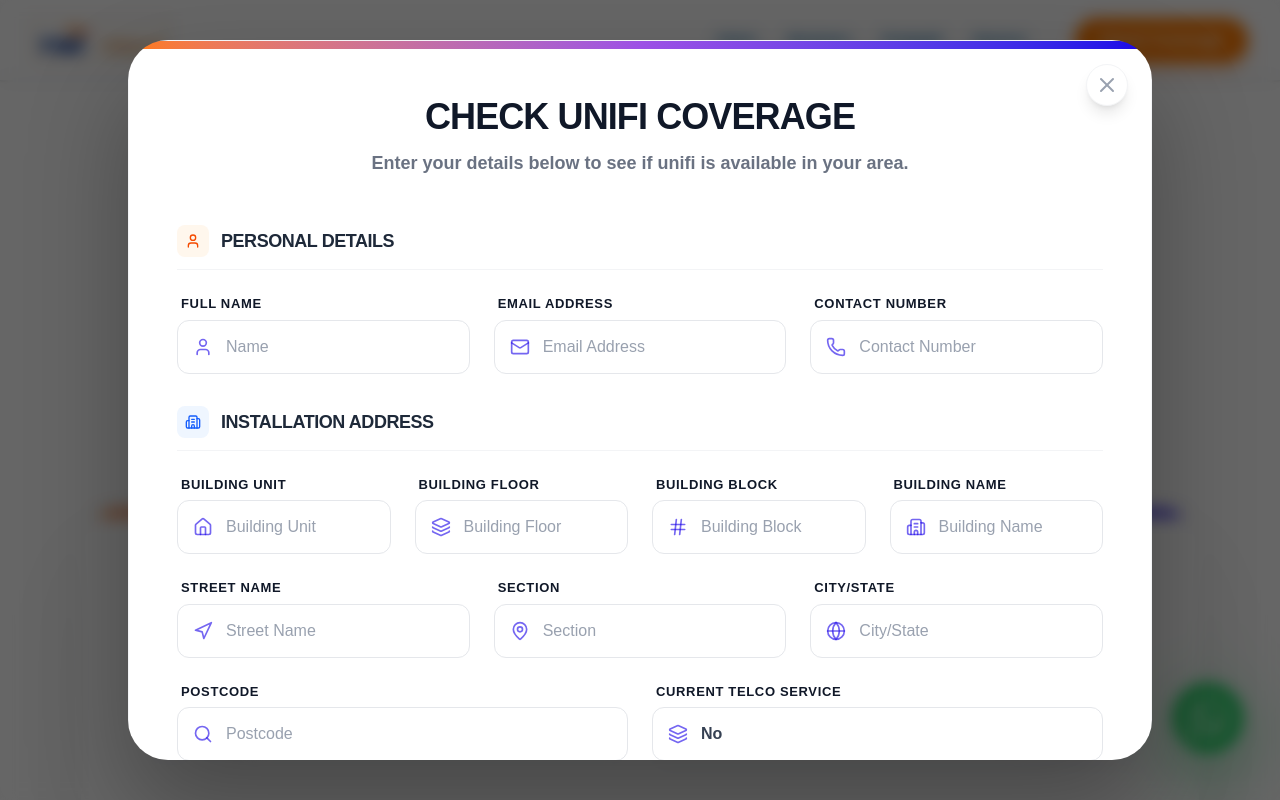
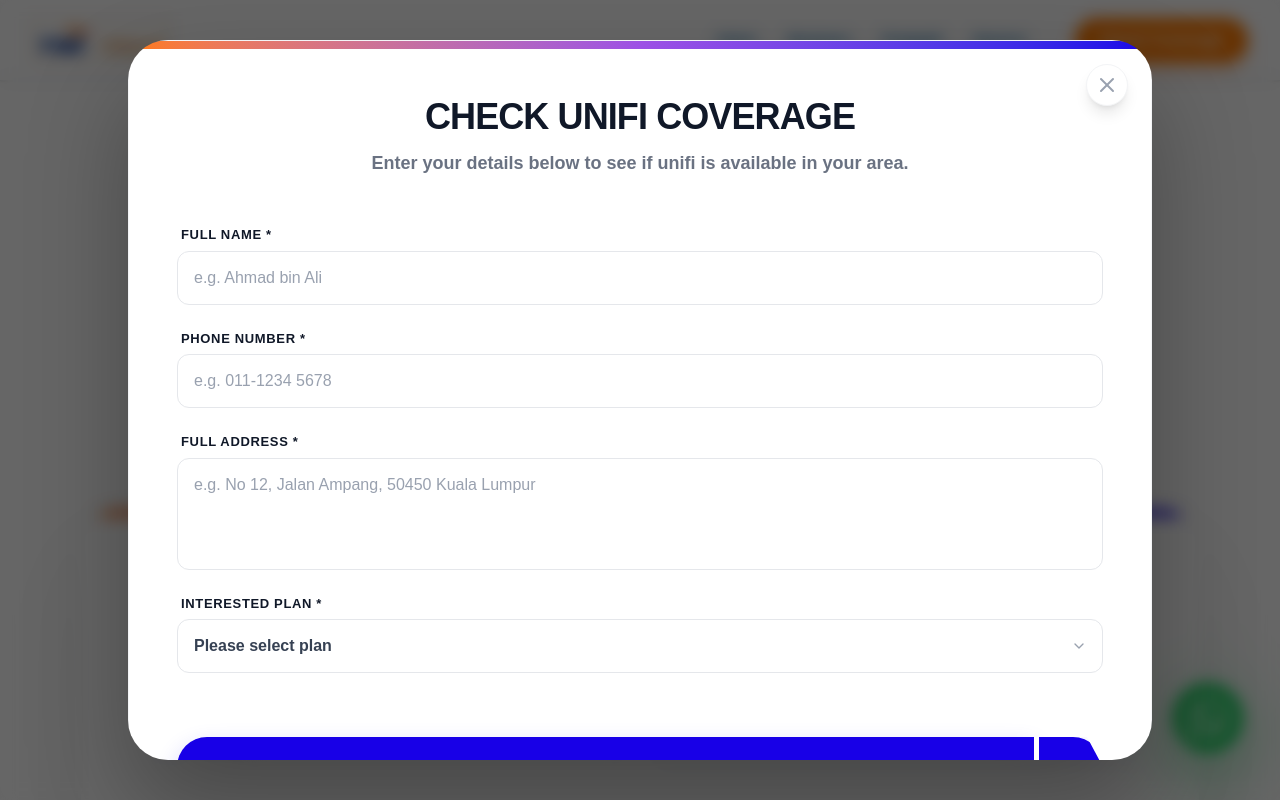
Before and after one commit to cwhui1001/Unifi_Distributer, a Next.js app: page /apply-unifi-home in a window 1280 px wide. Shown: the top 800 px of the page. Built offline with nearby package versions, Linux system fonts and the light colour scheme.

Commit message:
updated check coverage form

```diff
--- a/src/components/ApplicationForm.tsx
+++ b/src/components/ApplicationForm.tsx
@@ -37,31 +37,7 @@ export default function ApplicationForm({ initialType }: ApplicationFormProps) {
 
       let parsedDevice = "";
       if (device) {
-        const devStr = device as string;
-        // Fuzzy matching logic for Home Broadband Devices (TVs & iPads)
-        const matchedFibreDevice = availableFibreDevices.find(d => {
-          const cleanD = d.replace(/\s+/g, "").toLowerCase();
-          const cleanDev = devStr.replace(/\s+/g, "").toLowerCase();
-          return cleanD.includes(cleanDev) || cleanDev.includes(cleanD);
-        });
-
-        if (matchedFibreDevice) {
-          parsedDevice = matchedFibreDevice;
-        } else {
-          // Fallback keyword matching just in case
-          const lower = devStr.toLowerCase();
-          if (lower.includes("43")) {
-            parsedDevice = "Samsung/Sharp TV (43\")";
-          } else if (lower.includes("55")) {
-            parsedDevice = "Samsung/Sharp TV (55\")";
-          } else if (lower.includes("65")) {
-            parsedDevice = "Samsung/Sharp TV (65\")";
-          } else if (lower.includes("75")) {
-            parsedDevice = "Samsung/Sharp TV (75\")";
-          } else if (lower.includes("ipad")) {
-            parsedDevice = "Apple iPad 11 (128GB)";
-          }
-        }
+        parsedDevice = matchDeviceToFibreOption(device as string, (plan as string) || "");
       }
 
       if (pkg || plan || parsedDevice) {
@@ -98,13 +74,86 @@ export default function ApplicationForm({ initialType }: ApplicationFormProps) {
     "Fixed IP": ["1 Fixed IP", "5 Fixed IP"],
   };
 
-  const availableFibreDevices = [
-    "Samsung/Sharp TV (43\")",
-    "Samsung/Sharp TV (55\")",
-    "Samsung/Sharp TV (65\")",
-    "Samsung/Sharp TV (75\")",
-    "Apple iPad 11 (128GB)"
-  ];
+  const getAvailableDevices = (plan: string) => {
+    if (!plan) return [];
+    const planLower = plan.toLowerCase();
+    if (planLower.includes("300mbps")) {
+      return [
+        "FREE 6 MONTHS",
+        "43 INCH SMART TV (ADDON RM10)"
+      ];
+    }
+    if (planLower.includes("500mbps")) {
+      return [
+        "FREE 6 MONTHS",
+        "55 INCH SMART TV (ADDON RM10)",
+        "65 INCH SMART TV (ADDON RM20)",
+        "IPAD 11 A16 128GB (ADDON RM10)"
+      ];
+    }
+    if (planLower.includes("1gbps")) {
+      return [
+        "65 INCH SMART TV (ADDON RM10)",
+        "75 INCH SMART TV (ADDON RM20)"
+      ];
+    }
+    return [];
+  };
+
+  const matchDeviceToFibreOption = (devStr: string, plan: string): string => {
+    const lower = devStr.toLowerCase();
+    const planLower = (plan || "").toLowerCase();
+
+    // Check if the plan is 300Mbps
+    if (planLower.includes("300mbps")) {
+      if (lower.includes("43")) {
+        return "43 INCH SMART TV (ADDON RM10)";
+      }
+      if (lower.includes("free")) {
+        return "FREE 6 MONTHS";
+      }
+    }
+    // Check if the plan is 500Mbps
+    if (planLower.includes("500mbps")) {
+      if (lower.includes("55")) {
+        return "55 INCH SMART TV (ADDON RM10)";
+      }
+      if (lower.includes("65")) {
+        return "65 INCH SMART TV (ADDON RM20)";
+      }
+      if (lower.includes("ipad")) {
+        return "IPAD 11 A16 128GB (ADDON RM10)";
+      }
+      if (lower.includes("free")) {
+        return "FREE 6 MONTHS";
+      }
+    }
+    // Check if the plan is 1Gbps
+    if (planLower.includes("1gbps")) {
+      if (lower.includes("65")) {
+        return "65 INCH SMART TV (ADDON RM10)";
+      }
+      if (lower.includes("75")) {
+        return "75 INCH SMART TV (ADDON RM20)";
+      }
+    }
+
+    // Keyword match fallback
+    if (lower.includes("43")) return "43 INCH SMART TV (ADDON RM10)";
+    if (lower.includes("55")) return "55 INCH SMART TV (ADDON RM10)";
+    if (lower.includes("75")) return "75 INCH SMART TV (ADDON RM20)";
+    if (lower.includes("ipad")) return "IPAD 11 A16 128GB (ADDON RM10)";
+    if (lower.includes("free")) return "FREE 6 MONTHS";
+    if (lower.includes("65")) {
+      if (planLower.includes("1gbps")) {
+        return "65 INCH SMART TV (ADDON RM10)";
+      } else {
+        return "65 INCH SMART TV (ADDON RM20)";
+      }
+    }
+
+    return "";
+  };
 
   const currentPackages = initialType === "home" ? homePackages : businessPackages;
 
@@ -113,7 +162,19 @@ export default function ApplicationForm({ initialType }: ApplicationFormProps) {
     if (type === "checkbox") {
       setFormData((prev) => ({ ...prev, [name]: (e.target as HTMLInputElement).checked }));
     } else {
-      setFormData((prev) => ({ ...prev, [name]: value }));
+      setFormData((prev) => {
+        const nextData = { ...prev, [name]: value };
+        if (name === "package") {
+          nextData.plan = "";
+          nextData.device = "";
+        } else if (name === "plan") {
+          const availableForNewPlan = getAvailableDevices(value);
+          if (prev.device && !availableForNewPlan.includes(prev.device)) {
+            nextData.device = "";
+          }
+        }
+        return nextData;
+      });
     }
   };
 
@@ -337,12 +398,13 @@ export default function ApplicationForm({ initialType }: ApplicationFormProps) {
                   <Smartphone className={iconClasses} />
                   <select
                     name="device"
-                    className={`${inputClasses} pl-12 appearance-none cursor-pointer pr-10`}
+                    disabled={!formData.plan || getAvailableDevices(formData.plan).length === 0}
+                    className={`${inputClasses} pl-12 appearance-none cursor-pointer pr-10 disabled:bg-gray-50 disabled:cursor-not-allowed`}
                     value={formData.device}
                     onChange={handleInputChange}
                   >
-                    <option value="">No Bundled Device</option>
-                    {availableFibreDevices.map(device => (
+                    <option value="">{formData.plan && getAvailableDevices(formData.plan).length > 0 ? "No Bundled Device" : "No Device Options for this plan"}</option>
+                    {getAvailableDevices(formData.plan).map(device => (
                       <option key={device} value={device}>{device}</option>
                     ))}
                   </select>
--- a/src/components/CoverageForm.tsx
+++ b/src/components/CoverageForm.tsx
@@ -7,22 +7,14 @@ export default function CoverageForm() {
   const router = useRouter();
   const [formData, setFormData] = useState({
     "user-name": "",
-    "user-email": "",
     "user-contact": "",
-    "building_name": "",
-    "floor_no": "",
-    "unit_no": "",
-    "block_no": "",
-    "street": "",
-    "section_no": "",
-    "city": "",
-    "telco": "No",
-    "postcode": "",
+    "full_address": "",
+    "plan": "",
   });
 
   const [isSubmitting, setIsSubmitting] = useState(false);
 
-  const handleInputChange = (e: React.ChangeEvent<HTMLInputElement | HTMLSelectElement>) => {
+  const handleInputChange = (e: React.ChangeEvent<HTMLInputElement | HTMLSelectElement | HTMLTextAreaElement>) => {
     const { name, value } = e.target;
     setFormData((prev) => ({ ...prev, [name]: value }));
   };
@@ -98,223 +90,91 @@ export default function CoverageForm() {
           </div>
 
           <form onSubmit={handleSubmit} className="space-y-8">
-            {/* Section 1: Personal Information */}
-            <div>
-              <div className="flex items-center gap-3 mb-6 border-b border-gray-100 pb-3">
-                <div className="w-8 h-8 rounded-lg bg-orange-50 flex items-center justify-center">
-                  <User className="w-4 h-4 text-orange-600" />
-                </div>
-                <h3 className="font-black text-lg text-gray-800 uppercase tracking-tight">Personal Details</h3>
-              </div>
-
-              <div className="grid grid-cols-1 md:grid-cols-2 lg:grid-cols-3 gap-6">
+            <div className="space-y-6">
+              {/* Full Name */}
               <div className={groupClasses}>
-                  <label className={labelClasses}>Full Name</label>
-                  <div className="relative">
-                    <User className={iconClasses} />
+                <label className={labelClasses}>Full Name *</label>
                 <input
                   type="text"
                   name="user-name"
-                      placeholder="Name"
-                      className={`${inputClasses} pl-12`}
+                  placeholder="e.g. Ahmad bin Ali"
+                  className={inputClasses}
                   required
                   value={formData["user-name"]}
                   onChange={handleInputChange}
                 />
               </div>
-                </div>
 
+              {/* Phone Number */}
               <div className={groupClasses}>
-                  <label className={labelClasses}>Email Address</label>
-                  <div className="relative">
-                    <Mail className={iconClasses} />
-                    <input
-                      type="email"
-                      name="user-email"
-                      placeholder="Email Address"
-                      className={`${inputClasses} pl-12`}
-                      required
-                      value={formData["user-email"]}
-                      onChange={handleInputChange}
-                    />
-                  </div>
-                </div>
-
-                <div className={groupClasses}>
-                  <label className={labelClasses}>Contact Number</label>
-                  <div className="relative">
-                    <Phone className={iconClasses} />
+                <label className={labelClasses}>Phone Number *</label>
                 <input
                   type="tel"
                   name="user-contact"
-                      placeholder="Contact Number"
-                      className={`${inputClasses} pl-12`}
+                  placeholder="e.g. 011-1234 5678"
+                  className={inputClasses}
                   required
                   value={formData["user-contact"]}
                   onChange={handleInputChange}
                 />
               </div>
-                </div>
-              </div>
-            </div>
 
-            {/* Section 2: Building Details */}
-            <div>
-              <div className="flex items-center gap-3 mb-6 border-b border-gray-100 pb-3 mt-4">
-                <div className="w-8 h-8 rounded-lg bg-blue-50 flex items-center justify-center">
-                  <Building2 className="w-4 h-4 text-blue-600" />
-                </div>
-                <h3 className="font-black text-lg text-gray-800 uppercase tracking-tight">Installation Address</h3>
-              </div>
-
-              <div className="grid grid-cols-1 md:grid-cols-2 lg:grid-cols-4 gap-6">
+              {/* Full Address */}
               <div className={groupClasses}>
-                  <label className={labelClasses}>Building Unit</label>
-                  <div className="relative">
-                    <Home className={iconClasses} />
-                    <input
-                      type="text"
-                      name="building_name"
-                      placeholder="Building Unit"
-                      className={`${inputClasses} pl-12`}
-                      value={formData["building_name"]}
+                <label className={labelClasses}>Full Address *</label>
+                <textarea
+                  name="full_address"
+                  placeholder="e.g. No 12, Jalan Ampang, 50450 Kuala Lumpur"
+                  className={`${inputClasses} resize-none h-28`}
+                  required
+                  value={formData["full_address"]}
                   onChange={handleInputChange}
                 />
               </div>
-                </div>
 
+              {/* Interested Plan */}
               <div className={groupClasses}>
-                  <label className={labelClasses}>Building Floor</label>
+                <label className={labelClasses}>Interested Plan *</label>
                 <div className="relative">
-                    <Layers className={iconClasses} />
-                    <input
-                      type="text"
-                      name="floor_no"
-                      placeholder="Building Floor"
-                      className={`${inputClasses} pl-12`}
-                      value={formData["floor_no"]}
-                      onChange={handleInputChange}
-                    />
-                  </div>
-                </div>
-
-                <div className={groupClasses}>
-                  <label className={labelClasses}>Building Block</label>
-                  <div className="relative">
-                    <Hash className={iconClasses} />
-                    <input
-                      type="text"
-                      name="unit_no"
-                      placeholder="Building Block"
-                      className={`${inputClasses} pl-12`}
-                      value={formData["unit_no"]}
-                      onChange={handleInputChange}
-                    />
-                  </div>
-                </div>
-
-                <div className={groupClasses}>
-                  <label className={labelClasses}>Building Name</label>
-                  <div className="relative">
-                    <Building2 className={iconClasses} />
-                    <input
-                      type="text"
-                      name="block_no"
-                      placeholder="Building Name"
-                      className={`${inputClasses} pl-12`}
-                      value={formData["block_no"]}
-                      onChange={handleInputChange}
-                    />
-                  </div>
-                </div>
-              </div>
-
-              <div className="grid grid-cols-1 md:grid-cols-2 lg:grid-cols-3 gap-6 mt-6">
-                <div className={groupClasses}>
-                  <label className={labelClasses}>Street Name</label>
-                  <div className="relative">
-                    <Navigation className={iconClasses} />
-                    <input
-                      type="text"
-                      name="street"
-                      placeholder="Street Name"
-                      className={`${inputClasses} pl-12`}
+                  <select
+                    name="plan"
+                    className={`${inputClasses} appearance-none cursor-pointer pr-10`}
                     required
-                      value={formData["street"]}
-                      onChange={handleInputChange}
-                    />
-                  </div>
-                </div>
-
-                <div className={groupClasses}>
-                  <label className={labelClasses}>Section</label>
-                  <div className="relative">
-                    <MapPin className={iconClasses} />
-                    <input
-                      type="text"
-                      name="section_no"
-                      placeholder="Section"
-                      className={`${inputClasses} pl-12`}
-                      required
-                      value={formData["section_no"]}
-                      onChange={handleInputChange}
-                    />
-                  </div>
-                </div>
-
-                <div className={groupClasses}>
-                  <label className={labelClasses}>City/State</label>
-                  <div className="relative">
-                    <Globe className={iconClasses} />
-                    <input
-                      type="text"
-                      name="city"
-                      placeholder="City/State"
-                      className={`${inputClasses} pl-12`}
-                      required
-                      value={formData["city"]}
-                      onChange={handleInputChange}
-                    />
-                  </div>
-                </div>
-              </div>
-
-              <div className="grid grid-cols-1 md:grid-cols-2 gap-6 mt-6">
-                <div className={groupClasses}>
-                  <label className={labelClasses}>Postcode</label>
-                  <div className="relative">
-                    <Search className={iconClasses} />
-                    <input
-                      type="text"
-                      name="postcode"
-                      placeholder="Postcode"
-                      className={`${inputClasses} pl-12`}
-                      required
-                      value={formData["postcode"]}
-                      onChange={handleInputChange}
-                    />
-                  </div>
-                </div>
-
-                <div className={groupClasses}>
-                  <label className={labelClasses}>Current Telco Service</label>
-                  <div className="relative">
-                    <Layers className={iconClasses} />
-                    <select
-                      name="telco"
-                      className={`${inputClasses} pl-12 appearance-none cursor-pointer`}
-                      value={formData["telco"]}
+                    value={formData["plan"]}
                     onChange={handleInputChange}
                   >
-                      <option value="No">No</option>
-                      <option value="Unifi">Unifi</option>
-                      <option value="Streamxy">Streamxy</option>
-                      <option value="Maxis">Maxis</option>
-                      <option value="Time Fibre">Time Fibre</option>
-                      <option value="Symphonet">Symphonet</option>
-                      <option value="Others">Others</option>
+                    <option value="">Please select plan</option>
+                    <optgroup label="Unifi Home Fibre">
+                      <option value="100Mbps (RM89/mth)">100Mbps (RM89/mth)</option>
+                      <option value="300Mbps (RM129/mth)">300Mbps (RM129/mth)</option>
+                      <option value="500Mbps (RM149/mth)">500Mbps (RM149/mth)</option>
+                      <option value="1Gbps (RM249/mth)">1Gbps (RM249/mth)</option>
+                      <option value="2Gbps (RM319/mth)">2Gbps (RM319/mth)</option>
+                    </optgroup>
+                    <optgroup label="Unifi Business Fibre">
+                      <option value="Business 100Mbps (RM139/mth)">Business 100Mbps (RM139/mth)</option>
+                      <option value="Business 300Mbps (RM249/mth)">Business 300Mbps (RM249/mth)</option>
+                      <option value="Business 500Mbps (RM299/mth)">Business 500Mbps (RM299/mth)</option>
+                      <option value="Business 1Gbps (RM399/mth)">Business 1Gbps (RM399/mth)</option>
+                    </optgroup>
+                    <optgroup label="Unifi Air Biz (Wireless)">
+                      <option value="Unifi Air Biz 5G 99 (RM99/mth)">Unifi Air Biz 5G 99 (RM99/mth)</option>
+                      <option value="Unifi Air Biz 5G 149 (RM149/mth)">Unifi Air Biz 5G 149 (RM149/mth)</option>
+                    </optgroup>
+                    <optgroup label="Fixed IP Add-on">
+                      <option value="1 Fixed IP (RM200/mth)">1 Fixed IP (RM200/mth)</option>
+                      <option value="5 Fixed IP (RM300/mth)">5 Fixed IP (RM300/mth)</option>
+                    </optgroup>
+                    <optgroup label="Unifi Mobile Postpaid">
+                      <option value="UNI5G Postpaid 39 (RM39/mth)">UNI5G Postpaid 39 (RM39/mth)</option>
+                      <option value="UNI5G Postpaid 69 (RM69/mth)">UNI5G Postpaid 69 (RM69/mth)</option>
+                      <option value="UNI5G Postpaid 99 (RM99/mth)">UNI5G Postpaid 99 (RM99/mth)</option>
+                      <option value="UNI5G Postpaid Family 129 (RM129/mth)">UNI5G Postpaid Family 129 (RM129/mth)</option>
+                      <option value="UNI5G Postpaid Family 159 (RM159/mth)">UNI5G Postpaid Family 159 (RM159/mth)</option>
+                      <option value="UNI5G Postpaid Family 189 (RM189/mth)">UNI5G Postpaid Family 189 (RM189/mth)</option>
+                    </optgroup>
                   </select>
-                  </div>
+                  <ChevronRight className="absolute right-4 top-1/2 -translate-y-1/2 w-4 h-4 text-gray-400 pointer-events-none rotate-90" />
                 </div>
               </div>
             </div>
--- a/src/utils/whatsapp.ts
+++ b/src/utils/whatsapp.ts
@@ -15,10 +15,11 @@ export const sendToWhatsApp = (formType: string, formData: Record<string, any>)
     "city": "City/State",
     "postcode": "Postcode",
     "existing_user": "Existing User",
+    "full_address": "Full Address",
 
     // Application Form
     "package": "Package",
-    "plan": "Plan",
+    "plan": "Interested Plan",
     "installation_date": "Preferred Installation Date",
     "mykad": "MyKad/Passport",
 
```
Also changed, not shown: src/components/PostpaidPlans.tsx (+34 -32 lines), src/pages/index.tsx (+57 -29 lines). Lines whose indentation alone changed are shown as unchanged.
